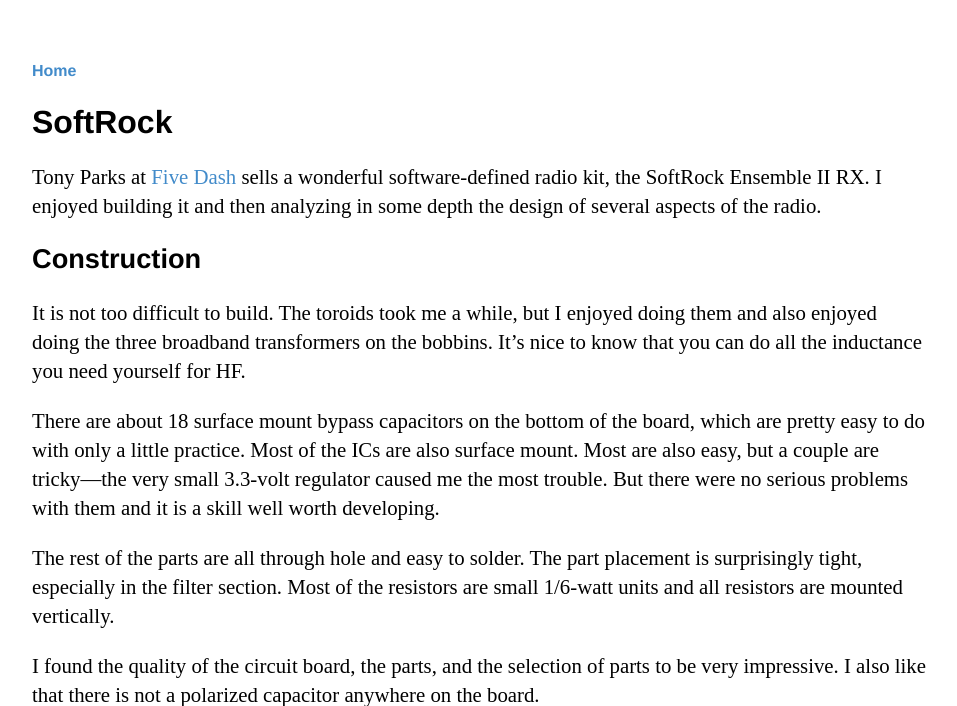
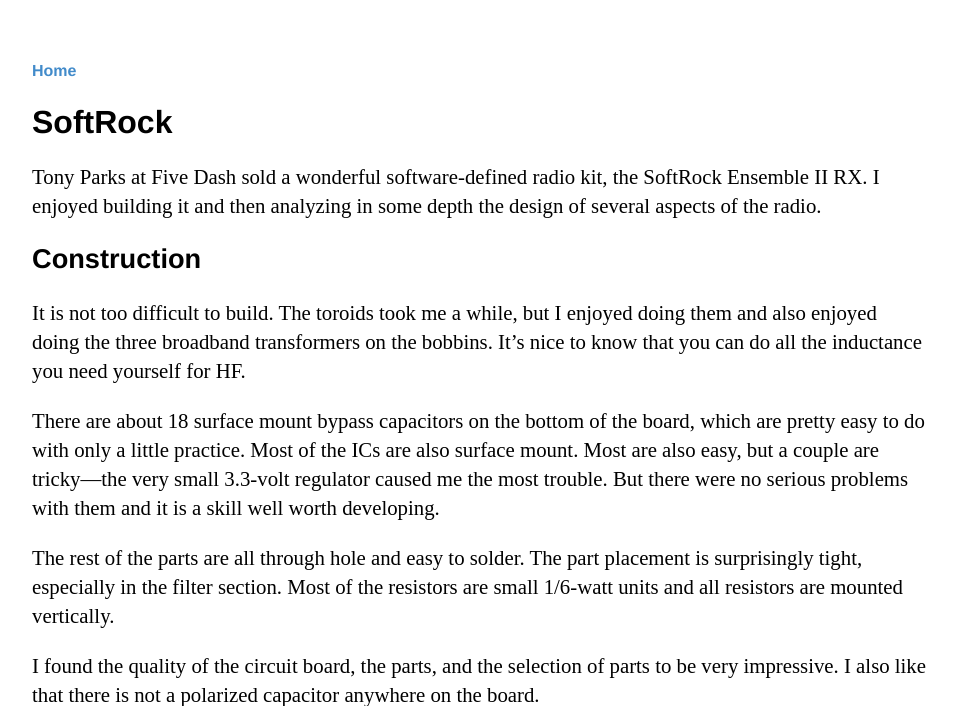
Before and after one commit to ttdoucet/ttdoucet.github.io, a Jekyll site: the page built from softrock/index.md, in a window 1280 px wide and 900 px high, cut to the strip 0-706 px from the top of the window. Shown: the whole strip, without its empty margins (160-1117 px from the left). Built offline with Jekyll 4.4.1, drawn with Linux system fonts in a browser that asks for light colours; some of the changed text lies outside the part shown.

Commit message:
Remove dead link.

```diff
--- a/softrock/index.md
+++ b/softrock/index.md
@@ -5,7 +5,7 @@
 
 # SoftRock
 
-Tony Parks at [Five Dash] sells a wonderful software-defined radio kit, the SoftRock Ensemble II RX.
+Tony Parks at Five Dash sold a wonderful software-defined radio kit, the SoftRock Ensemble II RX.
 I enjoyed building it and then analyzing in some depth the design of several aspects of the radio.
 
 
```
Also changed, not shown: other parts of softrock/index.md (+1 -2 lines).
